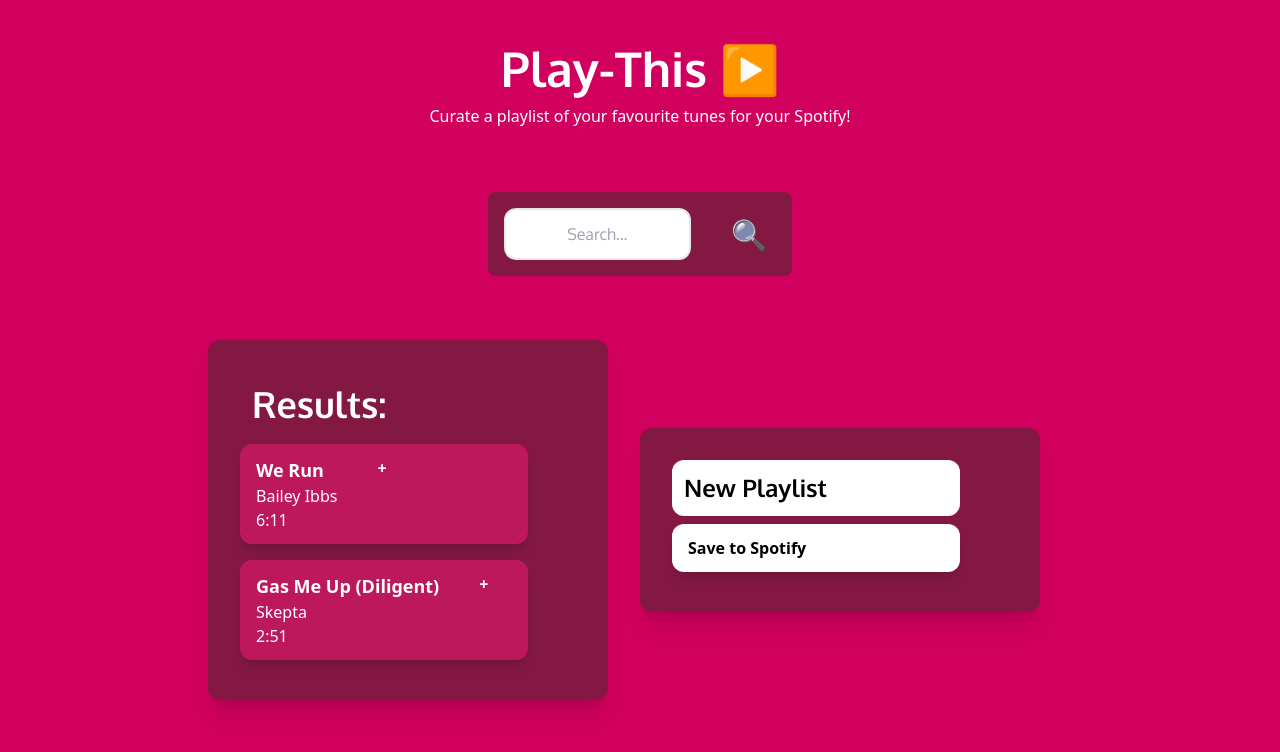
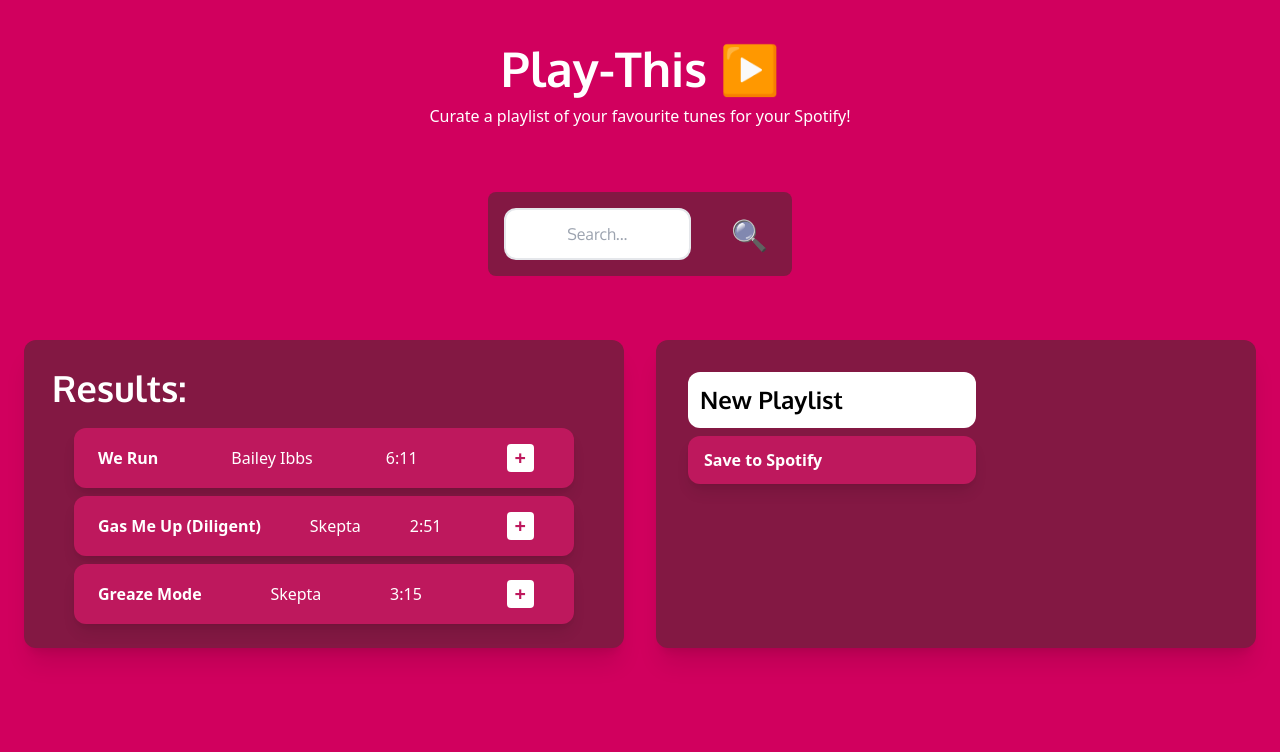
Before and after one commit to UnclePedro/Play-This, a React (Vite) app: page / in a window 1280 px wide. Shown: the top 752 px of the page. Built offline with nearby package versions, Linux system fonts and the light colour scheme.

Commit message:
Rework app structure entirely - Mock search results add and remove from playlist - Formatting of track components updated

```diff
--- a/src/App.tsx
+++ b/src/App.tsx
@@ -1,16 +1,68 @@
-// import { useState } from 'react';
+import { useState } from 'react';
 import Banner from './components/Banner';
-// import Playlist from './components/Playlist';
+import Playlist from './components/Playlist';
 import SearchBar from './components/SearchBar';
 import SearchResults from './components/SearchResults';
+import Tracklist from './components/Tracklist';
 
 function App() {
+  const [searchResults, setSearchResults] = useState([
+    {
+      name: 'We Run',
+      artist: 'Bailey Ibbs',
+      length: '6:11',
+      id: 0,
+    },
+    {
+      name: 'Gas Me Up (Diligent)',
+      artist: 'Skepta',
+      length: '2:51',
+      id: 1,
+    },
+    {
+      name: 'Greaze Mode',
+      artist: 'Skepta',
+      length: '3:15',
+      id: 2,
+    },
+  ]);
+  const [playlistName, setPlaylistName] = useState('New Playlist');
+  const [playlistTracks, setPlaylistTracks] = useState([]);
+
+  const addTrack = (track: object) => {
+    if (playlistTracks.some((savedTrack) => savedTrack.id === track.id)) return;
+
+    setPlaylistTracks((prevPlaylistTracks) => [...prevPlaylistTracks, track]);
+  };
+
+  const removeTrack = (track: object) => {
+    setPlaylistTracks((prevPlaylist) => prevPlaylist.filter((item) => item.name !== track.name));
+  };
+
+  const updatePlaylistName = (name) => {
+    setPlaylistName(name);
+  };
+
+  const savePlaylist = () => {
+    const trackURIs = playlistTracks.map((track) => track.uri);
+  };
+
+  // Save playlist function
+
   return (
     <div>
       <Banner />
       <SearchBar />
-      <SearchResults />
-      {/* <Playlist /> */}
+      <div className="flex flex-row justify-center space-x-8">
+        <SearchResults searchResults={searchResults} onAdd={addTrack} />
+        <Playlist
+          playlistName={playlistName}
+          playlistTracks={playlistTracks}
+          onNameChange={updatePlaylistName}
+          onRemove={removeTrack}
+          onSave={savePlaylist}
+        />
+      </div>
     </div>
   );
 }
--- a/src/components/Playlist.tsx
+++ b/src/components/Playlist.tsx
@@ -1,50 +1,29 @@
-import { useEffect, useState } from 'react';
+import Tracklist from './Tracklist';
 
-const Playlist = (props: { playlist: object[] }) => {
-  const [playlistName, setPlaylistName] = useState('New Playlist');
-  const [playlist, setPlaylist] = useState(props.playlist);
-
-  useEffect(() => {
-    setPlaylist(props.playlist);
-  }, [props.playlist]);
-
-  const removeSong = (song: object) => {
-    console.log('Removing song:', song);
-    setPlaylist((prevPlaylist) => prevPlaylist.filter((item) => item.name !== song.name));
-    console.log('Playlist Data', playlist);
+const Playlist = (props: { onAdd: any; onSave: any; onRemove: any; playlistTracks: any; onNameChange: any }) => {
+  const handleNameChange = (event) => {
+    props.onNameChange(event.target.value);
+    console.log(event.target.value);
   };
-
-  console.log('Playlist Data in Playlist:', props.playlist);
 
   return (
     <>
-      <input
-        value={playlistName}
-        onChange={(e) => setPlaylistName(e.target.value)}
-        className="text-2xl font-oxygen font-bold p-3 rounded-xl w-72"
-      ></input>
-      <ul>
-        {playlist.map((playlistItem: object) => (
-          <>
-            <button onClick={() => removeSong(playlistItem)}>
-              <li
-                key={playlistItem.name}
-                className="py-3 w-72 bg-pink-700 my-2 flex flex-row space-x-10 p-4 hover:bg-violet-600 rounded-xl shadow-lg transition-all duration-300 text-white"
-              >
-                <div className="text-left">
-                  <h3 className="font-bold text-lg">{playlistItem.name}</h3>
-                  <p>{playlistItem.artist}</p>
-                  <p>{playlistItem.length}</p>
-                </div>
-                <p className="font-bold">-</p>
-              </li>
-            </button>
-          </>
-        ))}
-      </ul>
-      <button className="py-3 w-72 bg-white font-bold my-2 flex flex-row space-x-10 p-4 hover:bg-violet-600 rounded-xl shadow-lg transition-all duration-300 ">
-        Save to Spotify
-      </button>
+      <div className="p-8 my-8 text-white bg-pink-900 w-[600px] rounded-xl shadow-xl">
+        <div className="flex flex-col items-start">
+          <input
+            onChange={handleNameChange}
+            defaultValue={'New Playlist'}
+            className="text-2xl font-oxygen font-bold p-3 rounded-xl w-72 text-black"
+          />
+          <Tracklist tracks={props.playlistTracks} isRemoval={true} onRemove={props.onRemove} onAdd={props.onAdd} />
+          <button
+            onClick={props.onSave}
+            className="py-3 w-72 bg-pink-700 font-bold my-2 flex flex-row space-x-10 p-4 hover:bg-violet-600 rounded-xl shadow-lg transition-all duration-300 "
+          >
+            Save to Spotify
+          </button>
+        </div>
+      </div>
     </>
   );
 };
--- a/src/components/SearchResults.tsx
+++ b/src/components/SearchResults.tsx
@@ -1,57 +1,15 @@
-import { useState } from 'react';
-import Playlist from './Playlist';
+import Tracklist from './Tracklist';
 
-const SearchResults = () => {
-  const [playlist, setPlaylist] = useState<any[]>([]);
-
-  const addSong = (song: object) => {
-    setPlaylist((prevPlaylist) => [...prevPlaylist, song]);
-  };
-
-  const songs = [
-    {
-      name: 'We Run',
-      artist: 'Bailey Ibbs',
-      length: '6:11',
-    },
-    {
-      name: 'Gas Me Up (Diligent)',
-      artist: 'Skepta',
-      length: '2:51',
-    },
-  ];
-
+const SearchResults = (props: { onRemove: any; searchResults: any; onAdd: any }) => {
   return (
     <>
-      <div className="flex justify-center items-center">
-        <div className="p-8 my-8 text-white bg-pink-900 w-[400px] rounded-xl shadow-xl">
+      <div className="flex justify-center">
+        <div className="p-4 my-8 text-white bg-pink-900 w-[600px] rounded-xl shadow-xl">
           <h2 className="text-4xl font-oxygen font-bold p-3">Results:</h2>
-          <ul>
-            {songs.map((song) => (
-              <>
-                <button onClick={() => addSong(song)}>
-                  <li
-                    key={song.name}
-                    className="py-3 w-72 bg-pink-700 my-2 flex flex-row space-x-10 p-4 hover:bg-violet-600 rounded-xl shadow-lg transition-all duration-300"
-                  >
-                    <div className="text-left">
-                      <h3 className="font-bold text-lg">{song.name}</h3>
-                      <p>{song.artist}</p>
-                      <p>{song.length}</p>
-                    </div>
-                    <p className="font-bold">+</p>
-                  </li>
-                </button>
-              </>
-            ))}
-          </ul>
-        </div>
-        <div className="p-8 my-8 mx-8 bg-pink-900 w-[400px] rounded-xl shadow-xl">
-          <Playlist playlist={playlist} />
+          <Tracklist tracks={props.searchResults} onAdd={props.onAdd} isRemoval={false} onRemove={props.onRemove} />
         </div>
       </div>
     </>
   );
 };
-
 export default SearchResults;
--- /dev/null
+++ b/src/components/Track.tsx
@@ -0,0 +1,39 @@
+const Track = (props: { isRemoval: boolean; onRemove: any; onAdd: any; track: any }) => {
+  const addTrack = () => {
+    props.onAdd(props.track);
+  };
+
+  const removeTrack = () => {
+    props.onRemove(props.track);
+  };
+
+  const renderAction = () => {
+    if (props.isRemoval) {
+      return (
+        <button onClick={removeTrack} className="font-bold text-xl bg-white px-2 text-pink-700 rounded xl">
+          -
+        </button>
+      );
+    }
+    return (
+      <button onClick={addTrack} className="font-bold text-xl bg-white px-2 text-pink-700 rounded xl">
+        +
+      </button>
+    );
+  };
+
+  return (
+    <>
+      <div className="flex justify-center items-center my-2">
+        <div className="bg-pink-700 flex flex-row justify-between px-6 rounded-xl shadow-lg w-[500px]">
+          <div className="flex items-center font-bold">{props.track.name}</div>
+          <div className="flex items-center">{props.track.artist}</div>
+          <div className="flex items-center">{props.track.length}</div>
+          <div className="p-4">{renderAction()}</div>
+        </div>
+      </div>
+    </>
+  );
+};
+
+export default Track;
--- /dev/null
+++ b/src/components/Tracklist.tsx
@@ -0,0 +1,23 @@
+import Track from './Track';
+
+const Tracklist = (props: { tracks: any; onAdd: any; isRemoval: any; onRemove: any }) => {
+  return (
+    <>
+      <div>
+        {props.tracks.map((track: any) => {
+          return (
+            <Track
+              track={track}
+              key={track.id}
+              onAdd={props.onAdd}
+              isRemoval={props.isRemoval}
+              onRemove={props.onRemove}
+            />
+          );
+        })}
+      </div>
+    </>
+  );
+};
+
+export default Tracklist;
```
